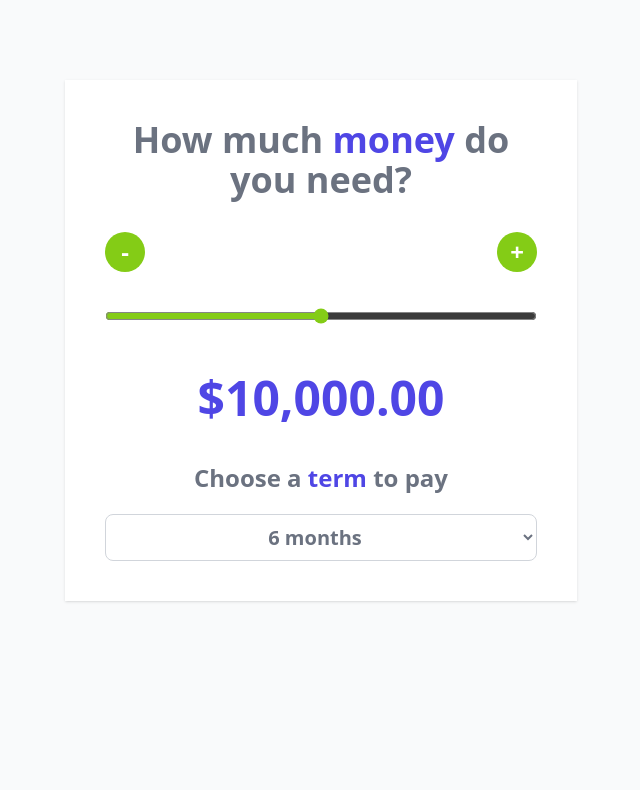
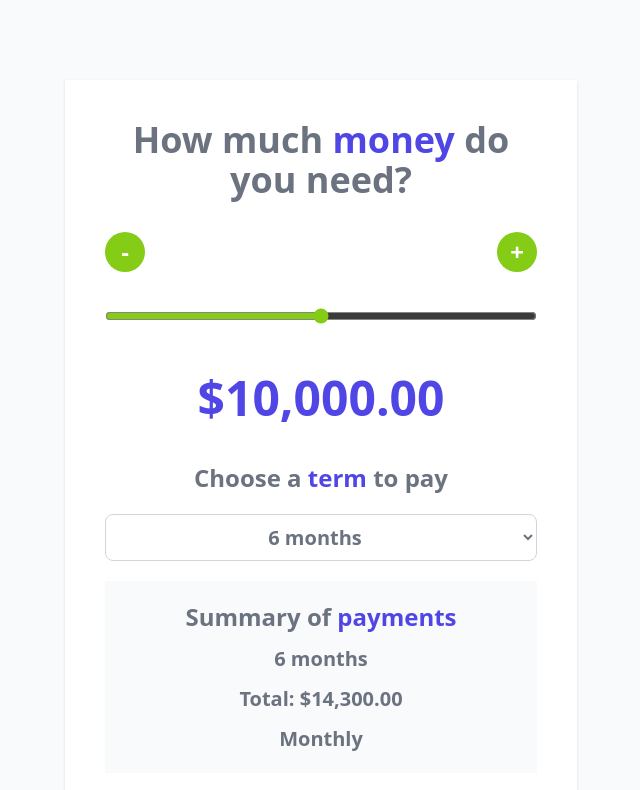
Before and after one commit to CarlosGal19/Loan-Quoter-React, a React (Vite) app: page / in a window 1280 px wide. Shown: the top 790 px of the page, without its empty margins (319-959 px from the left). Built offline with nearby package versions, Linux system fonts and the light colour scheme.

Commit message:
feat: Change total using useEffect

```diff
--- a/src/App.jsx
+++ b/src/App.jsx
@@ -1,12 +1,18 @@
-import { useState } from 'react'
+import { useState, useEffect } from 'react'
 import Header from "./components/Header";
 import Button from "./components/Button";
-import formatMoney from "./utils";
+import { formatMoney } from "./utils";
+import { totalPayment } from "./utils";
 
 function App() {
   // The useState function returns an array with two elements. The first element is the current state value, and the second element is a function that allows you to update it.
   const [amount, setAmount] = useState(10000);
   const [term, setTerm] = useState(6);
+  const [total, setTotal] = useState(totalPayment(amount, term));
+
+  useEffect(() => {
+    setTotal(totalPayment(amount, term));
+  }, [amount, term]);
 
   const min = 0;
   const max = 20000;
@@ -76,6 +82,15 @@ function App() {
         <option value="12">12 months</option>
         <option value="24">24 months</option>
       </select>
+
+      <div className='my-5 space-y-3 bg-gray-50 p-5'>
+        <h2 className='text-2xl font-extrabold text-gray-500 text-center'>
+          Summary of <span className='text-indigo-600'>payments</span>
+        </h2>
+        <p className='text-xl text-gray-500 text-center font-bold'>{term} months</p>
+        <p className='text-xl text-gray-500 text-center font-bold'>Total: {formatMoney(total)}</p>
+        <p className='text-xl text-gray-500 text-center font-bold'>Monthly</p>
+      </div>
     </div>
   )
 }
--- a/src/utils/index.js
+++ b/src/utils/index.js
@@ -6,4 +6,31 @@ const formatMoney = (amount) => {
     return formatter.format(amount);
 }
 
-export default formatMoney;
+const totalPayment = (amount, term) => {
+    let total;
+
+    if (amount < 5000) {
+        total = amount * 1.5
+    }else if (amount >= 5000 && amount < 10000) {
+        total = amount * 1.4
+    } else if (amount >= 10000 && amount < 15000) {
+        total = amount * 1.3
+    } else {
+        total = amount * 1.2
+    }
+
+    if (term === 6) {
+        total *= 1.1;
+    } else if (term === 12) {
+        total *= 1.2;
+    }else {
+        total *= 1.3;
+    }
+
+    return total;
+}
+
+export {
+    formatMoney,
+    totalPayment,
+};
```
